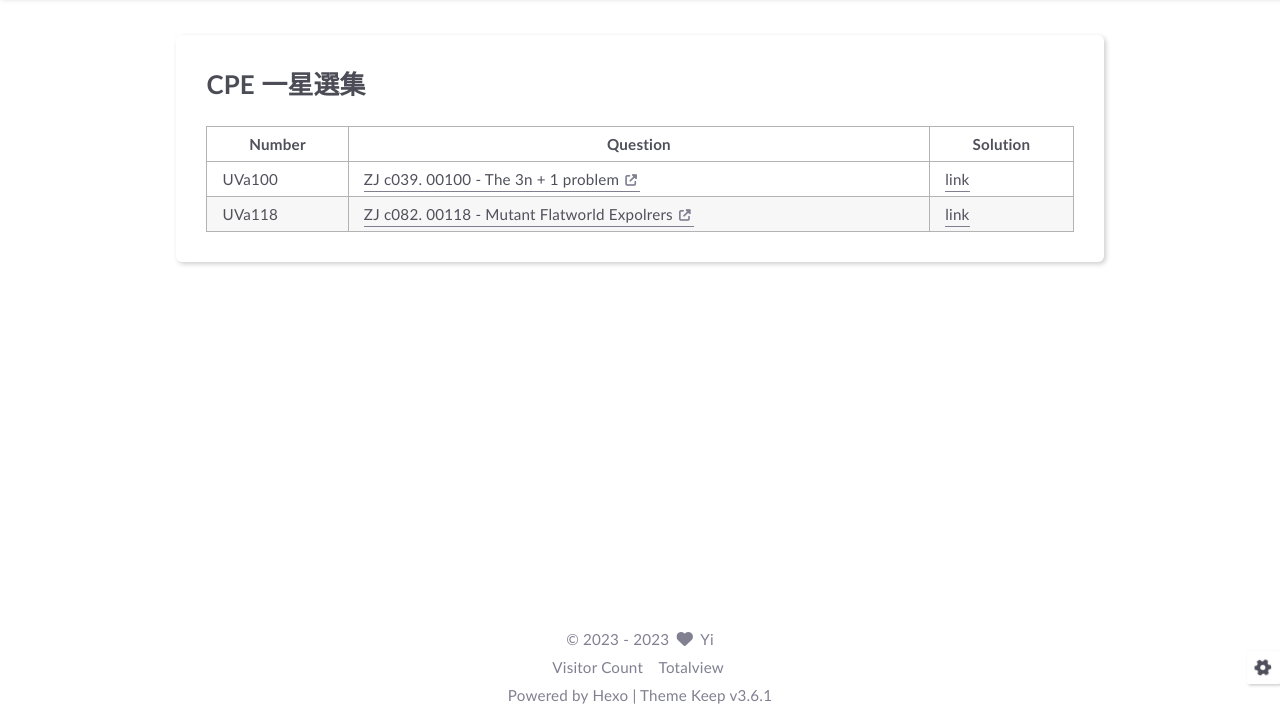
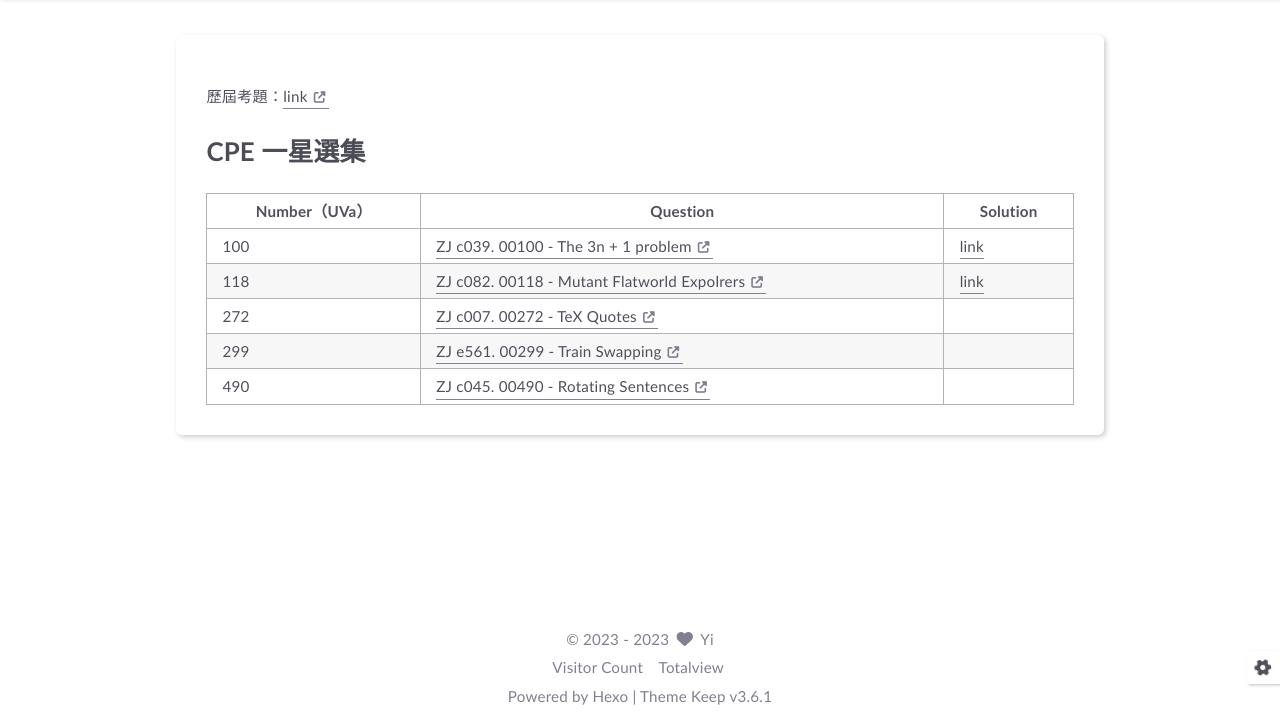
Before and after one commit to yiocean/yiocean.github.io, a plain HTML site: page CPE/index.html in a window 1280 px wide. Shown: the part 73-800 px from the top of the page. Drawn offline with Linux system fonts and the light colour scheme; some packages are replaced by stand-ins of ours; a script that the page names is missing.

Commit message:
First Commit

```diff
--- a/CPE/index.html
+++ b/CPE/index.html
@@ -182,23 +182,39 @@
 
         <div class="page-template-content keep-markdown-body">
 
-                <h2 id="CPE-一星選集"><a href="#CPE-一星選集" class="headerlink" title="CPE 一星選集"></a>CPE 一星選集</h2><table>
+                <p>歷屆考題：<a class="link"   target="_blank" rel="noopener" href="https://cpe.cse.nsysu.edu.tw/history.php" >link<i class="fas fa-external-link-alt"></i></a></p>
+<h2 id="CPE-一星選集"><a href="#CPE-一星選集" class="headerlink" title="CPE 一星選集"></a>CPE 一星選集</h2><table>
 <thead>
 <tr>
-<th>Number</th>
+<th>Number（UVa）</th>
 <th>Question</th>
 <th>Solution</th>
 </tr>
 </thead>
 <tbody><tr>
-<td>UVa100</td>
+<td>100</td>
 <td><a class="link"   target="_blank" rel="noopener" href="https://zerojudge.tw/ShowProblem?problemid=c039" >ZJ c039. 00100 - The 3n + 1 problem<i class="fas fa-external-link-alt"></i></a></td>
 <td><a href="/2023/07/07/UVa100/">link</a></td>
 </tr>
 <tr>
-<td>UVa118</td>
+<td>118</td>
 <td><a class="link"   target="_blank" rel="noopener" href="https://zerojudge.tw/ShowProblem?problemid=c082" >ZJ c082. 00118 - Mutant Flatworld Expolrers<i class="fas fa-external-link-alt"></i></a></td>
 <td><a href="/2023/08/22/UVa118/">link</a></td>
+</tr>
+<tr>
+<td>272</td>
+<td><a class="link"   target="_blank" rel="noopener" href="https://zerojudge.tw/ShowProblem?problemid=c007" >ZJ c007. 00272 - TeX Quotes<i class="fas fa-external-link-alt"></i></a></td>
+<td></td>
+</tr>
+<tr>
+<td>299</td>
+<td><a class="link"   target="_blank" rel="noopener" href="https://zerojudge.tw/ShowProblem?problemid=e561" >ZJ e561. 00299 - Train Swapping<i class="fas fa-external-link-alt"></i></a></td>
+<td></td>
+</tr>
+<tr>
+<td>490</td>
+<td><a class="link"   target="_blank" rel="noopener" href="https://zerojudge.tw/ShowProblem?problemid=c045" >ZJ c045. 00490 - Rotating Sentences<i class="fas fa-external-link-alt"></i></a></td>
+<td></td>
 </tr>
 </tbody></table>
 
```
